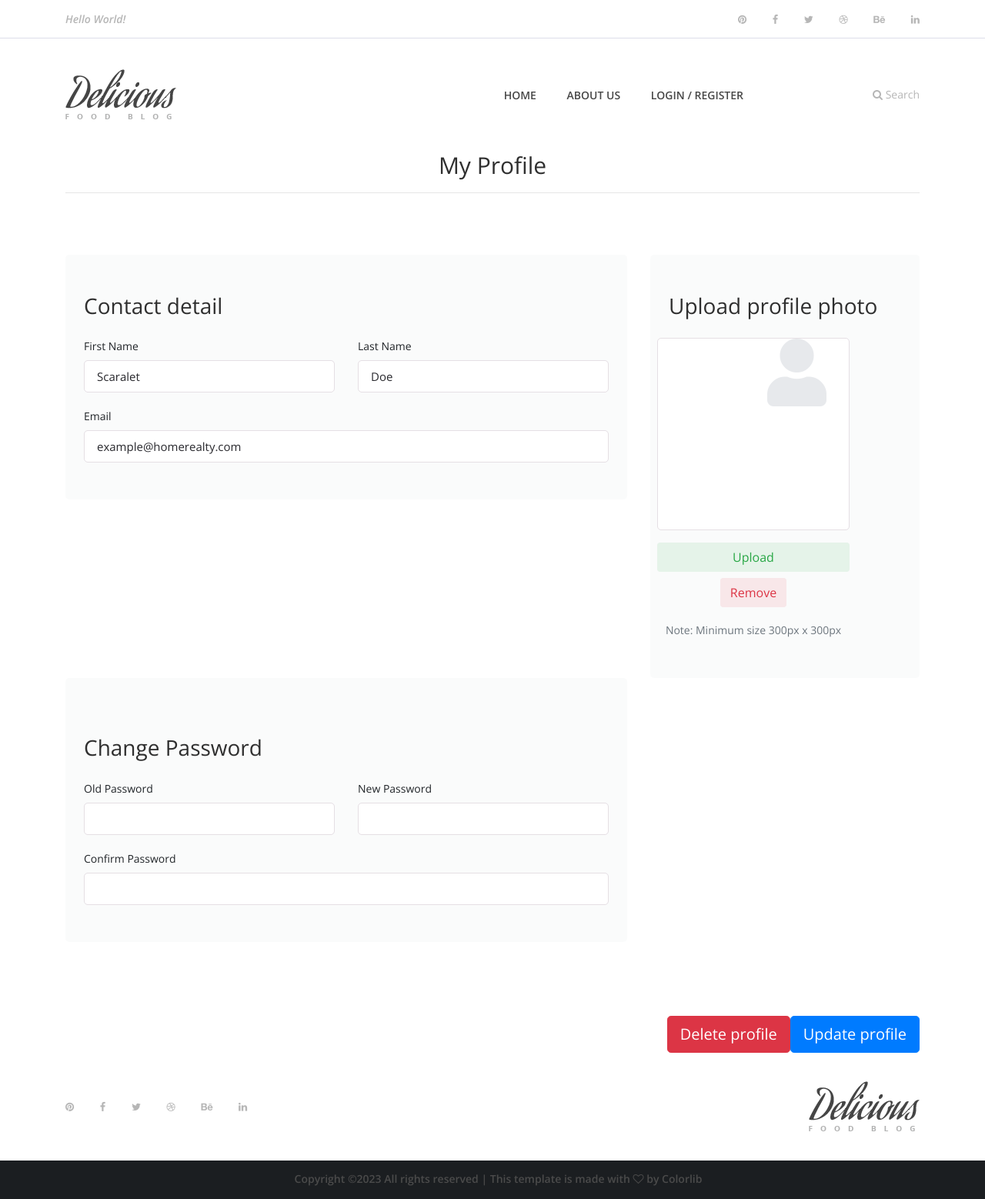
After one commit to VaniaMMorais/TPW_proj1, a Django app: page /settings/ in a window 1280 px wide. The commit adds this page. Shown: the whole page at 77% size. Run offline with Django 4.2, Linux system fonts and the light colour scheme; some libraries are stand-ins or nearby versions.

Commit message:
settings frontend

```diff
--- a/app/static/style.css
+++ b/app/static/style.css
@@ -1391,3 +1391,60 @@ h3 {
   color: #2f2f2f;
   font-weight: lighter;
 }
+
+/* settings */
+.bg-secondary-soft {
+    background-color: rgba(208, 212, 217, 0.1) !important;
+}
+.rounded {
+    border-radius: 5px !important;
+}
+.py-5 {
+    padding-top: 3rem !important;
+    padding-bottom: 3rem !important;
+}
+.px-4 {
+    padding-right: 1.5rem !important;
+    padding-left: 1.5rem !important;
+}
+.file-upload .square {
+    height: 250px;
+    width: 250px;
+    margin: auto;
+    vertical-align: middle;
+    border: 1px solid #e5dfe4;
+    background-color: #fff;
+    border-radius: 5px;
+}
+.text-secondary {
+    --bs-text-opacity: 1;
+    color: rgba(208, 212, 217, 0.5) !important;
+}
+.btn-success-soft {
+    color: #28a745;
+    background-color: rgba(40, 167, 69, 0.1);
+}
+.btn-danger-soft {
+    color: #dc3545;
+    background-color: rgba(220, 53, 69, 0.1);
+}
+.form-control {
+    display: block;
+    width: 100%;
+    padding: 0.5rem 1rem;
+    font-size: 0.9375rem;
+    font-weight: 400;
+    line-height: 1.6;
+    color: #29292e;
+    background-color: #fff;
+    background-clip: padding-box;
+    border: 1px solid #e5dfe4;
+    -webkit-appearance: none;
+    -moz-appearance: none;
+    appearance: none;
+    border-radius: 5px;
+    -webkit-transition: border-color 0.15s ease-in-out, -webkit-box-shadow 0.15s ease-in-out;
+    transition: border-color 0.15s ease-in-out, -webkit-box-shadow 0.15s ease-in-out;
+    transition: border-color 0.15s ease-in-out, box-shadow 0.15s ease-in-out;
+    transition: border-color 0.15s ease-in-out, box-shadow 0.15s ease-in-out, -webkit-box-shadow 0.15s ease-in-out;
+}
--- a/app/templates/favorites.html
+++ b/app/templates/favorites.html
@@ -10,6 +10,7 @@
                 <div class="col-12">
                     <div class="section-heading">
                         <h3>My Favorite Recipes</h3>
+                        <hr>
                     </div>
                 </div>
             </div>
--- a/app/templates/index.html
+++ b/app/templates/index.html
@@ -70,6 +70,7 @@
                 <div class="col-12">
                     <div class="section-heading">
                         <h3>All Recipes</h3>
+                        <hr>
                     </div>
                 </div>
             </div>
--- a/app/templates/main.html
+++ b/app/templates/main.html
@@ -120,7 +120,7 @@
                                             <li><a href="{% url 'fridge' %}">My Fridge</a></li>
                                             <li><a href="{% url 'shoplist' %}">My Shoplist</a></li>
                                             <li><a href="{% url 'favorites' %}">Favorites</a></li>
-                                            <li><a href="{% url 'about' %}">Settings</a></li>
+                                            <li><a href="{% url 'settings' %}">Settings</a></li>
                                             <li><a href="{% url 'signout' %}">Logout</a></li>
                                         </ul>
                                     </li>
--- a/app/templates/myrecipes.html
+++ b/app/templates/myrecipes.html
@@ -10,6 +10,7 @@
                 <div class="col-12">
                     <div class="section-heading">
                         <h3>My Recipes</h3>
+                        <hr>
                     </div>
                 </div>
             </div>
--- /dev/null
+++ b/app/templates/settings.html
@@ -0,0 +1,99 @@
+{% extends 'main.html' %}
+
+{% load static %}
+
+{% block content %}
+
+    <div class="container">
+    <div class="row">
+		<div class="col-12">
+			<!-- Page title -->
+            <div class="section-heading">
+				<h3>My Profile</h3>
+				<hr>
+			</div>
+			<!-- Form START -->
+			<form class="file-upload">
+				<div class="row mb-5 gx-5">
+					<!-- Contact detail -->
+					<div class="col-8 mb-5 mb-xxl-0">
+						<div class="bg-secondary-soft px-4 py-5 rounded">
+                            <h3 class="mb-4 mt-0">Contact detail</h3>
+							<div class="row g-3">
+								<!-- First Name -->
+								<div class="col-md-6">
+									<label class="form-label">First Name</label>
+									<input type="text" class="form-control" placeholder="" aria-label="First name" value="Scaralet">
+								</div>
+								<!-- Last name -->
+								<div class="col-md-6">
+									<label class="form-label">Last Name</label>
+									<input type="text" class="form-control" placeholder="" aria-label="Last name" value="Doe">
+								</div>
+								<!-- Email -->
+								<div class="col-md-12" style="margin-top: 20px">
+									<label for="inputEmail4" class="form-label">Email</label>
+									<input type="email" class="form-control" id="inputEmail4" value="example@homerealty.com">
+								</div>
+							</div> <!-- Row END -->
+						</div>
+					</div>
+					<!-- Upload profile -->
+					<div class="col-4">
+						<div class="bg-secondary-soft px-4 py-5 rounded" style="padding-left: 50px">
+                            <h3 class="mb-4 mt-0">Upload profile photo</h3>
+							<div class="row g-3">
+								<div class="text-center">
+									<!-- Image upload -->
+									<div class="square position-relative display-2 mb-3">
+										<i class="fas fa-fw fa-user position-absolute top-50 start-50 translate-middle text-secondary"></i>
+									</div>
+									<!-- Button -->
+									<input type="file" id="customFile" name="file" hidden="">
+									<label class="btn btn-success-soft btn-block" for="customFile">Upload</label>
+									<button type="button" class="btn btn-danger-soft">Remove</button>
+									<!-- Content -->
+									<p class="text-muted mt-3 mb-0"><span class="me-1">Note:</span> Minimum size 300px x 300px</p>
+								</div>
+							</div>
+						</div>
+					</div>
+
+					<!-- change password -->
+					<div class="col-8">
+						<div class="bg-secondary-soft px-4 py-5 rounded">
+                            <h3 class="my-4">Change Password</h3>
+							<div class="row g-3">
+								<!-- Old password -->
+								<div class="col-md-6">
+									<label for="exampleInputPassword1" class="form-label">Old Password</label>
+									<input type="password" class="form-control" id="exampleInputPassword1">
+								</div>
+								<!-- New password -->
+								<div class="col-md-6">
+									<label for="exampleInputPassword2" class="form-label">New Password</label>
+									<input type="password" class="form-control" id="exampleInputPassword2">
+								</div>
+								<!-- Confirm password -->
+								<div class="col-md-12" style="margin-top: 20px">
+									<label for="exampleInputPassword3" class="form-label">Confirm Password</label>
+									<input type="password" class="form-control" id="exampleInputPassword3">
+								</div>
+							</div>
+						</div>
+					</div>
+				</div> <!-- Row END -->
+
+				<!-- Social media detail -->
+				<div class="row mb-5 gx-5">
+				</div> <!-- Row END -->
+				<!-- button -->
+				<div class="gap-3 d-md-flex justify-content-md-end text-center">
+					<button type="button" class="btn btn-danger btn-lg">Delete profile</button>
+					<button type="button" class="btn btn-primary btn-lg">Update profile</button>
+				</div>
+			</form> <!-- Form END -->
+		</div>
+	</div>
+	</div>
+{% endblock content %}
--- a/app/urls.py
+++ b/app/urls.py
@@ -19,6 +19,7 @@ urlpatterns = [
     path('filtered_recipies/<str:cat>/', views.filtered_recipies, name='filtered_recipies'),
     path('filtered_recipies/<str:nome>/', views.filtered_recipies, name='filtered_recipies'),
     path('filtered_recipies/<str:cat>/<str:nome>/', views.filtered_recipies, name='filtered_recipies'),
+    path('settings/', views.settings, name="settings"),
     path('adminPage/', views.adminPage, name="adminPage"),
 
     # views para a shoplist
--- a/app/views.py
+++ b/app/views.py
@@ -71,6 +71,8 @@ def about(request):
     nsobremesa = Receita.objects.filter(category=9).count()
     return render(request, 'about.html', {"nreceitas": nreceitas, "nvegan": nvegan, "ncarne": ncarne, "nsobremesa": nsobremesa})
 
+def settings(request):
+    return render(request,'settings.html')
 
 def blogpost(request):
     return render(request,'blog-post.html')
```
Also changed, not shown: db.sqlite3.
